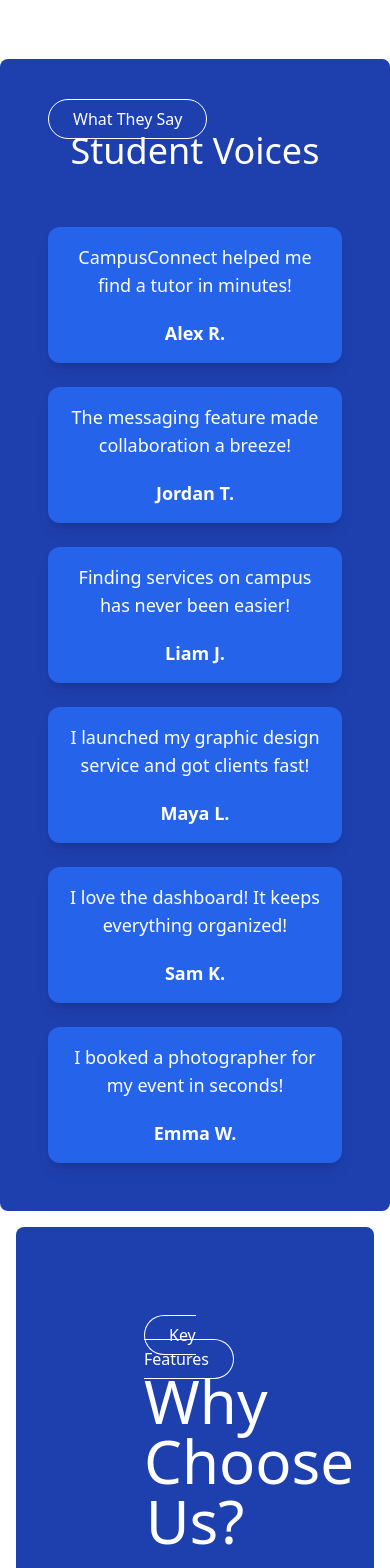
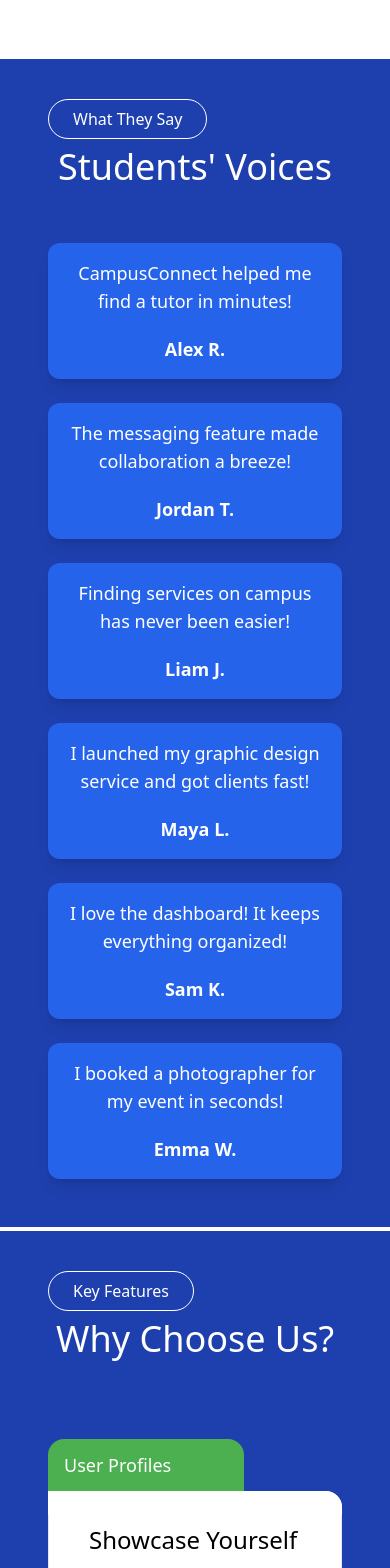
Before and after one commit to Adeoye-J/CampusConnect, a React (Vite) app in the folder eduventure_frontend/: page / in a window 390 px wide. Shown: the part 1200-2768 px from the top of the page. Built offline with nearby package versions, Linux system fonts and the light colour scheme.

Commit message:
Campus Connect commit at 1/10/2025, 8:01:17 PM

```diff
--- a/eduventure_frontend/src/components/Benefits.jsx
+++ b/eduventure_frontend/src/components/Benefits.jsx
@@ -25,16 +25,16 @@
     ]
 
     return (
-        <div className='bg-primary px-32 py-24 m-4 rounded-lg'>
+        <div className='bg-primary px-12 sm:px-3 md:px-12 py-12 lg:px-32 lg:py-24 sm:m-4 sm:rounded-lg max-sm:mt-1'>
             <span className='px-6 py-2 border border-white rounded-full text-white'>Key Features</span>
-            <h2 className='text-center mb-14 text-6xl font-medium text-white'>Why Choose Us?</h2>
-            <div className="grid grid-cols-3 gap-10">
+            <h2 className='text-center mb-14 text-4xl sm:text-5xl md:text-6xl lg:text-5xl xl:text-7xl font-medium text-white mt-4'>Why Choose Us?</h2>
+            <div className="grid sm:grid-cols-2 md:grid-cols-3 gap-10">
                 {
                     features.map((item, index) => (
                         <div key={index} className="group">
                             <div className="relative -bottom-6 transition-all duration-500 z-10">
-                                <p className='p-3 px-4 rounded-t-2xl bg-tertiary font-medium text-lg w-2/3 text-white'>{item.section}</p>
-                                <div className="p-3 rounded-tr-2xl bg-tertiary" />
+                                <p className='p-3 px-4 rounded-t-2xl bg-tertiary font-medium text-lg w-2/3 text-white text-nowrap'>{item.section}</p>
+                                <div className="p-3 rounded-tr-2xl bg-white" />
                             </div>
                             <div className="border rounded-2xl bg-white px-10 py-8 min-h-[500px] flex flex-col gap-7 justify-between items-start">
                                 <div className="font-medium flex flex-col items-start gap-3">
--- a/eduventure_frontend/src/components/Features.jsx
+++ b/eduventure_frontend/src/components/Features.jsx
@@ -22,16 +22,16 @@
     ]
 
     return (
-        <div className='px-32 py-24 m-4 rounded-lg -z-30 text-black'>
+        <div className='px-12 sm:px-3 md:px-12 py-12 lg:px-32 lg:py-24 sm:m-4 rounded-lg text-black'>
             <span className='px-6 py-2 border border-black rounded-full'>Key Features</span>
-            <h2 className='text-center mb-14 text-6xl font-medium'>Why You’ll Love This Platform</h2>
+            <h2 className='text-center mb-14 text-4xl sm:text-5xl md:text-6xl lg:text-5xl xl:text-7xl font-medium mt-4'>Why You’ll Love This Platform</h2>
             <hr className='h-0.5 bg-gray-200' />
 
             <div className="">
                 {
                     features.map((item, index) => (
                         <div className="">
-                            <div className="flex justify-between py-10 px-5">
+                            <div className="flex justify-between gap-4 py-10 px-5 flex-col md:flex-row">
                                 <h3 className='flex-1 font-normal text-3xl'>{item.feature}</h3>
                                 <p className='flex-1 text-xl'>{item.content}</p>
                             </div>
--- a/eduventure_frontend/src/components/Plan.jsx
+++ b/eduventure_frontend/src/components/Plan.jsx
@@ -39,11 +39,11 @@
     ]
 
     return (
-        <div className='bg-primary px-32 py-24 m-4 rounded-lg'>
+        <div className='bg-primary px-12 sm:px-3 md:px-12 py-12 lg:px-28 lg:py-24 sm:m-4 sm:rounded-lg'>
             <span className='px-6 py-2 border border-white rounded-full text-white'>Pricing</span>
-            <h2 className='text-center mb-14 text-6xl font-medium text-white'>Choose Your Perfect Plan</h2>
+            <h2 className='text-center mb-14 text-4xl sm:text-5xl md:text-6xl lg:text-5xl xl:text-7xl font-medium text-white mt-4'>Choose Your Perfect Plan</h2>
 
-            <div className="grid grid-cols-3 gap-10">
+            <div className="grid sm:grid-cols-2 md:grid-cols-3 gap-10">
                 {
                     plans.map((item, index) => (
                         <div key={index} className="group">
--- a/eduventure_frontend/src/components/Voices.jsx
+++ b/eduventure_frontend/src/components/Voices.jsx
@@ -32,9 +32,9 @@
     ]
 
     return (
-        <div className='bg-primary px-12 sm:px-3 md:px-12 py-12 lg:px-32 lg:py-24 sm:m-4 rounded-lg'>
+        <div className='bg-primary px-12 sm:px-3 md:px-12 py-12 lg:px-32 lg:py-24 sm:m-4 sm:rounded-lg'>
             <span className='px-6 py-2 border border-white rounded-full text-white'>What They Say</span>
-            <h2 className='text-center mb-14 text-4xl sm:text-5xl md:text-6xl lg:text-5xl xl:text-7xl font-medium text-white'>Student Voices</h2>
+            <h2 className='text-center mb-14 text-4xl sm:text-5xl md:text-6xl lg:text-5xl xl:text-7xl font-medium text-white mt-4'>Students' Voices</h2>
             <div className="grid sm:grid-cols-2 md:grid-cols-3 gap-6 md:gap-12">
                 {
                     voices.map((item, index) => (
```
